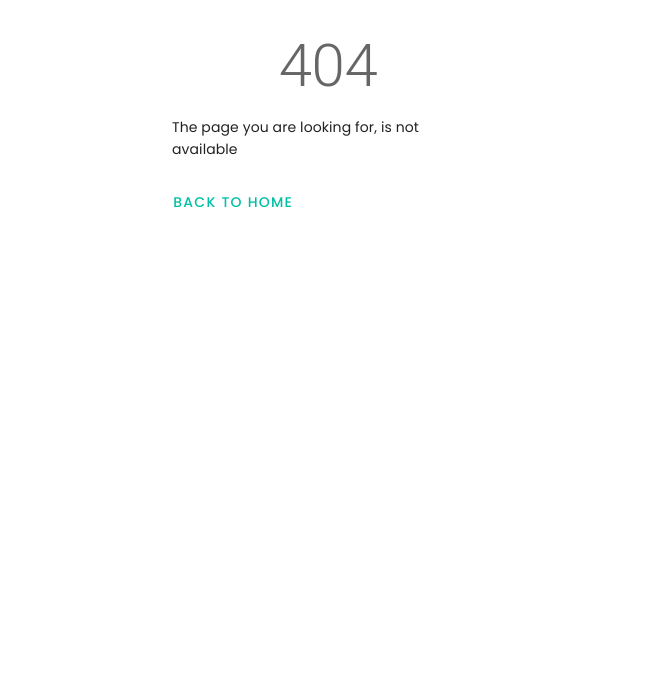
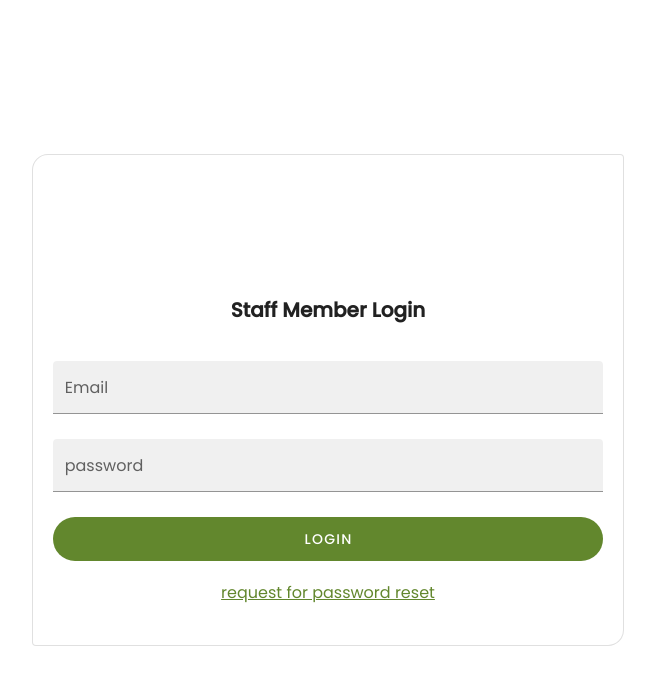
Before and after one commit to EDMONDGIHOZO/pepa-admin-web, a Vue app: page /login in a window 1280 px wide. Before the commit this address had no page. Shown: the top 684 px of the page, without its empty margins (312-967 px from the left). Built offline with nearby package versions, Linux system fonts and the light colour scheme.

Commit message:
done database login

```diff
--- a/src/assets/styles/main.scss
+++ b/src/assets/styles/main.scss
@@ -32,6 +32,7 @@ $darker: #0d0d0d;
   padding: 20px;
   border-radius: 20px;
   margin: auto;
+
 }
 
 .title-r {
@@ -61,7 +62,7 @@ $darker: #0d0d0d;
 }
 
 .grad-card {
-  background: linear-gradient(270.23deg, #00a843 0.19%, #1fd071 99.8%);
+  background: linear-gradient(270.23deg, #62872D 0.19%, #466719 99.8%);
   border-radius: 20px;
   color: white;
 }
@@ -105,3 +106,9 @@ $darker: #0d0d0d;
   font-size: 32px;
   color: var(--primary);
 }
+
+
+.request-box {
+    padding: 20px;
+    text-align: center;
+}
--- a/src/components/cards/simple-card.vue
+++ b/src/components/cards/simple-card.vue
@@ -1,7 +1,7 @@
 <template>
   <v-card
     rounded-xl
-    :class="gradient === True ? 'grad-card' : 'det-card'"
+    :class="gradient === true ? 'grad-card' : 'det-card'"
     flat
     :outlined="gradient"
   >
--- a/src/plugins/vuetify.js
+++ b/src/plugins/vuetify.js
@@ -7,7 +7,7 @@ export default new Vuetify({
   theme: {
     themes: {
       light: {
-        primary: '#0BB653',
+        primary: '#62872D',
         secondary: '#0BB653',
         accent: '#D97823',
         third: "#A63F03",
--- a/src/router/index.js
+++ b/src/router/index.js
@@ -11,13 +11,11 @@ Vue.use(VueRouter)
 const routes = [
   {
     path: '/',
-    name: 'Login',
-    component: Login,
+    redirect: '/dashboard/home',
   },
-
   {
-    path: '/dashbaord',
-    name: 'DashboardWrapper',
+    path: '/dashboard',
+    name: 'dashboard-wrapper',
     component: DashboardWrapper,
     children: [
       {
@@ -37,6 +35,14 @@ const routes = [
         },
       },
     ],
+    meta: {
+      requiresAuth: true,
+    },
+  },
+  {
+    path: '/login',
+    name: 'login',
+    component: Login,
   },
 
   //   404 page
@@ -53,4 +59,18 @@ const router = new VueRouter({
   routes,
 })
 
+router.beforeEach((to, from, next) => {
+  if (to.matched.some((record) => record.meta.requiresAuth)) {
+    if (!localStorage.getItem('userToken')) {
+      next({
+        name: 'login',
+      })
+    } else {
+      next()
+    }
+  } else {
+    next()
+  }
+})
+
 export default router
--- a/src/services/auth-header.js
+++ b/src/services/auth-header.js
@@ -1,13 +1,13 @@
-// export default function authHeader() {
-//   let current_user = JSON.parse(localStorage.getItem('user'))
+export default function authHeader() {
+  let current_user = JSON.parse(localStorage.getItem('user'))
 
-//   if (current_user && current_user.token) {
-//     return { Authorization: 'Bearer' + current_user.token }
-//   } else {
-//     return {}
-//   }
+  if (current_user && current_user.token) {
+    return { Authorization: 'Bearer' + current_user.token }
+  } else {
+    return {}
+  }
+}
+
+// export default function publicHeader() {
+//   return { Accept: 'application/json' , 'Content-type': 'application/json' }
 // }
-
-export default function publicHeader() {
-  return { Accept: 'application/json' , 'Content-type': 'application/json' }
-}
--- a/src/services/auth.service.js
+++ b/src/services/auth.service.js
@@ -14,8 +14,8 @@ class AuthService {
       },
       { headers: authHeader() },
     )
-    if (response.data.token) {
-      localStorage.setItem('user', JSON.stringify(response.data))
+    if (response.data.accessToken) {
+      localStorage.setItem('userToken', JSON.stringify(response.data.accessToken))
     }
     return response.data
   }
--- /dev/null
+++ b/src/store/app-module.js
@@ -0,0 +1,6 @@
+export const app = {
+  namespaced: true,
+  state: {
+    logo: require('../assets/images/pepa_logo.png'),
+  },
+}
--- a/src/store/index.js
+++ b/src/store/index.js
@@ -2,11 +2,13 @@ import Vue from 'vue'
 import Vuex from 'vuex'
 
 import { auth } from './auth-module'
+import { app } from './app-module'
 
 Vue.use(Vuex)
 
 export default new Vuex.Store({
   modules: {
     auth,
+    app,
   },
 })
--- a/src/views/dashboard/Home.vue
+++ b/src/views/dashboard/Home.vue
@@ -13,7 +13,7 @@
           pathTo="orders"
           total="23120"
           iconName="mdi-check"
-          :gradient="True"
+          :gradient="true"
         />
       </v-col>
       <!-- to be delivered -->
@@ -24,7 +24,7 @@
           pathTo="orders"
           total="23120"
           iconName="mdi-car"
-          :gradient="True"
+          :gradient="true"
         />
       </v-col>
       <!-- pending orders  -->
@@ -35,7 +35,7 @@
           pathTo="orders"
           total="23120"
           iconName="mdi-check"
-          :gradient="True"
+          :gradient="true"
         />
       </v-col>
     </v-row>
@@ -103,7 +103,7 @@
             <v-card-title>
               Featured Recipes
             </v-card-title>
-            <v-card-content>
+
             <v-list dense>
               <v-list-item link>
                 <v-list-item-avatar>
@@ -146,7 +146,6 @@
                 </v-list-item-content>
               </v-list-item>
             </v-list>
-            </v-card-content>
           </v-card>
         </v-col>
       </v-row>
--- a/src/views/dashboard/dashboard-wrapper.vue
+++ b/src/views/dashboard/dashboard-wrapper.vue
@@ -2,15 +2,13 @@
   <v-app id="pepa" dark>
     <v-navigation-drawer v-model="drawer" app>
       <v-card flat>
-        <v-card-content class="pa-3">
-          <div class="logo-container">
-            <v-img :src="logo" class="dashboard-menu-logo" />
-          </div>
-          <v-card-title>Admin Dashboard</v-card-title>
-        </v-card-content>
+        <div class="logo-container">
+          <v-img :src="logo" class="dashboard-menu-logo" />
+        </div>
+        <v-card-title>Admin Dashboard</v-card-title>
       </v-card>
       <v-list>
-        <v-list-item @click="navigate(child.path)">
+        <v-list-item link @click="navigate('dashboard-home')">
           <v-list-item-content>
             <v-list-item-title>dashboard</v-list-item-title>
           </v-list-item-content>
@@ -45,7 +43,7 @@
 
       <template v-slot:append>
         <div class="pa-2">
-          <v-btn block depressed color="primary">
+          <v-btn block depressed color="primary" @click="logout">
             Logout
           </v-btn>
         </div>
@@ -54,6 +52,34 @@
     <v-app-bar app flat color="primary" dark>
       <v-app-bar-nav-icon @click="drawer = !drawer"></v-app-bar-nav-icon>
       <v-toolbar-title>Pepa Dasboard</v-toolbar-title>
+      <v-spacer></v-spacer>
+      <v-menu bottom min-width="200px" rounded offset-y>
+        <template v-slot:activator="{ on }">
+          <v-btn icon x-large v-on="on">
+            <v-avatar color="white" size="36">
+              <span class=" green--text">GD</span>
+            </v-avatar>
+          </v-btn>
+        </template>
+        <v-card>
+          <v-list-item-content class="justify-center">
+            <div class="mx-auto px-3">
+              <h3>gael didier</h3>
+              <p class="text-caption mt-1">
+                admin
+              </p>
+              <v-divider class="my-3"></v-divider>
+              <v-btn depressed rounded text>
+                Edit Account
+              </v-btn>
+              <v-divider class="my-3"></v-divider>
+              <v-btn depressed rounded text @click="logout">
+                Logout
+              </v-btn>
+            </div>
+          </v-list-item-content>
+        </v-card>
+      </v-menu>
     </v-app-bar>
     <v-container fluid>
       <!-- contents view -->
@@ -105,8 +131,12 @@ export default {
   },
 
   methods: {
+    logout() {
+      this.$store.dispatch('auth/logout')
+      this.navigate('login')
+    },
     navigate: function (name) {
-      router.push({ name: name })
+      router.push({ name: name }, () => {})
     },
   },
 }
--- a/src/views/user/Login.vue
+++ b/src/views/user/Login.vue
@@ -1,11 +1,22 @@
 <template>
   <v-container id="auth-container">
-    <v-card outlined>
+    <v-card outlined shaped>
       <v-row class="pa-5">
-        <v-col cols="12">
+        <v-col
+          cols="12"
+          class="pa-2 d-flex justify-center align-center flex-column"
+        >
+          <v-img width="70" class="my-4" :src="logo"></v-img>
           <p class="title-r">Staff Member Login</p>
         </v-col>
+        <v-col cols="12" v-if="showMessage">
+          <v-alert border="top" :color="alert_color" dark>
+            {{ message }}
+          </v-alert>
+        </v-col>
+
         <v-col cols="12">
+          <v-form @submit.prevent="loggin_user">
             <div class="auth-container">
               <v-text-field
                 label="Email"
@@ -28,11 +39,18 @@
                 color="primary"
                 block
                 rounded
+                type="submit"
                 @click="loggin_user"
                 large
               >
                 login
               </v-btn>
+            </div>
+          </v-form>
+          <div class="request-box">
+            <a href="mailto:admin@pepa.com?subject=Request for password change" class="text-center">
+              request for password reset
+            </a>
           </div>
         </v-col>
       </v-row>
@@ -53,11 +71,16 @@ export default {
       },
       loading: false,
       message: '',
+      showMessage: false,
+      alert_color: 'red',
     }
   },
   computed: {
     loggedIn() {
       return this.$store.state.auth.loggedIn
+    },
+    logo() {
+      return this.$store.state.app.logo
     },
   },
   created() {
@@ -68,12 +91,21 @@ export default {
   methods: {
     //   handle authentication
     loggin_user() {
+      this.showMessage = !this.showMessage
       this.loading = true
       //   skip the validation
       if (this.user.email !== '' && this.user.password !== '') {
         this.$store.dispatch('auth/login', this.user).then(
-          () => {
+          (response) => {
+            if (response.success === true) {
+              this.alert_color = 'success'
+              this.message = response.message
               this.navigate('dashboard-home')
+            } else {
+              this.loading = false
+              this.message = response.message
+              this.showMessage = true
+            }
           },
           (error) => {
             this.loading = false
```
Lines whose indentation alone changed are shown as unchanged.
